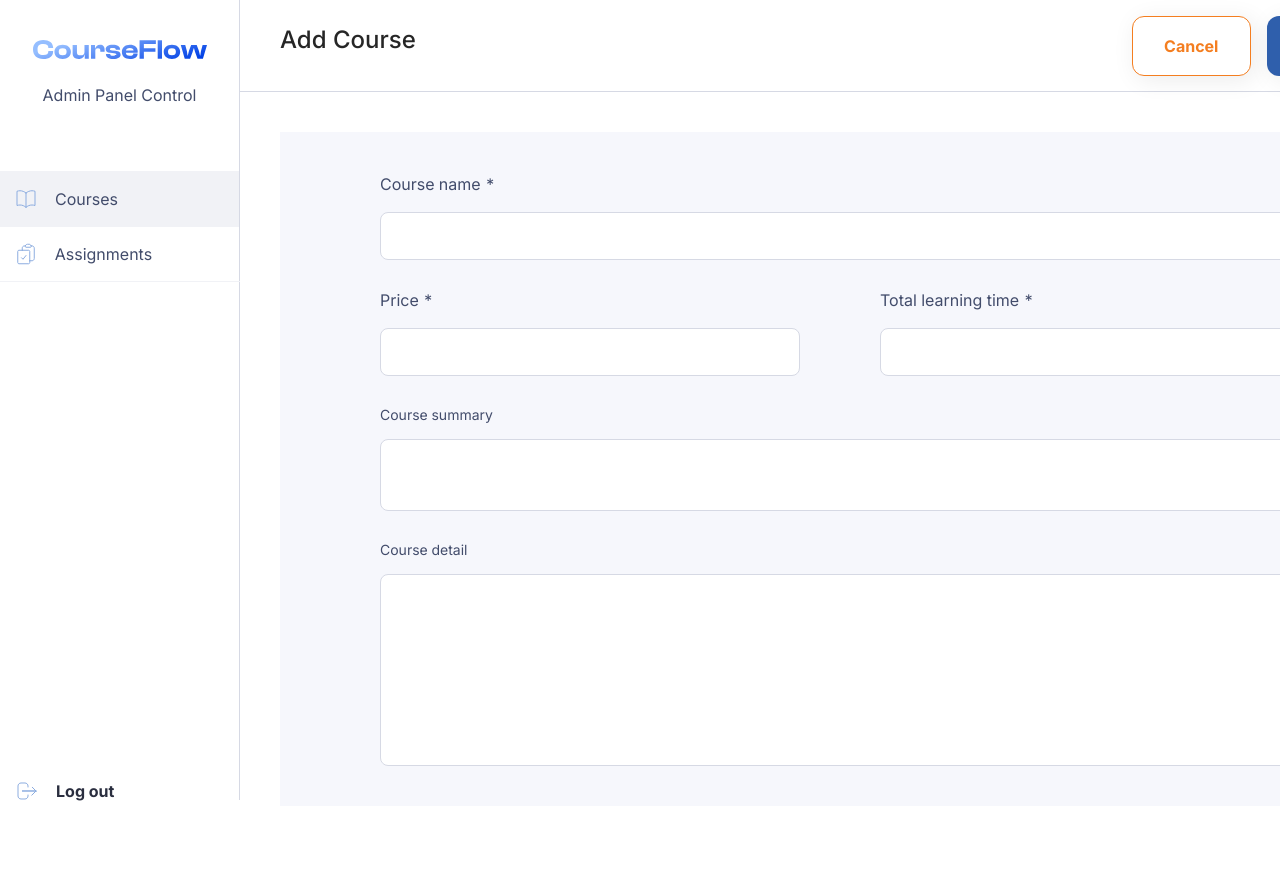
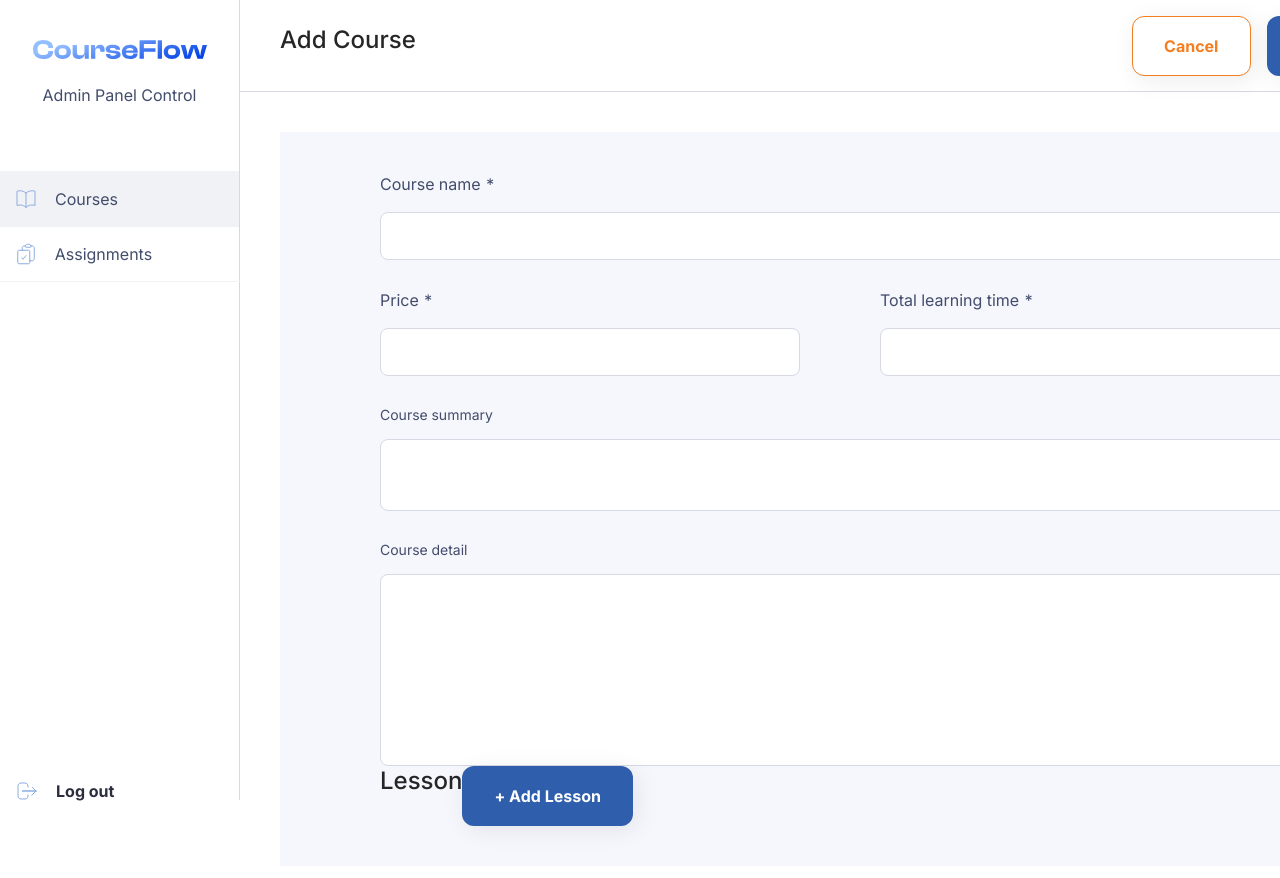
Before and after one commit to toss911/CourseFlow, a React (Create React App) app in the folder client/: page /admin/add-courses in a window 1280 px wide. Shown: the top 878 px of the page. Before the commit the page ends 846 px from the top, so only its background shows below. Built offline with nearby package versions, Linux system fonts and the light colour scheme.

Commit message:
resolve merge conflict after pull

```diff
--- a/client/src/pages/Admin/AdminAddCoursesPage.js
+++ b/client/src/pages/Admin/AdminAddCoursesPage.js
@@ -1,4 +1,4 @@
-import { Box, Flex, Stack, Input, Text, Container } from "@chakra-ui/react";
+import { Box, Flex, Stack, Input, Text, Container, Heading, Button } from "@chakra-ui/react";
 import React from "react";
 import { Sidebar } from "../../components/SidebarAdmin";
 import AdminNavbarAdd from "../../components/AdminNavbarAdd";
@@ -54,8 +54,18 @@ const AdminAddCoursesPage = () => {
                 </Box>
               </Stack>
             </Flex>
+            {/* Lesson Section */}
+          <Flex flexDirection="column">
+            <Flex>
+              <Heading variant="headline3">Lesson</Heading>
+              <Button variant="primary">+ Add Lesson</Button>
+
+            </Flex>
+
+          </Flex>
           </Box>
         </Flex>
+
       </Flex>
     </>
   );
```
